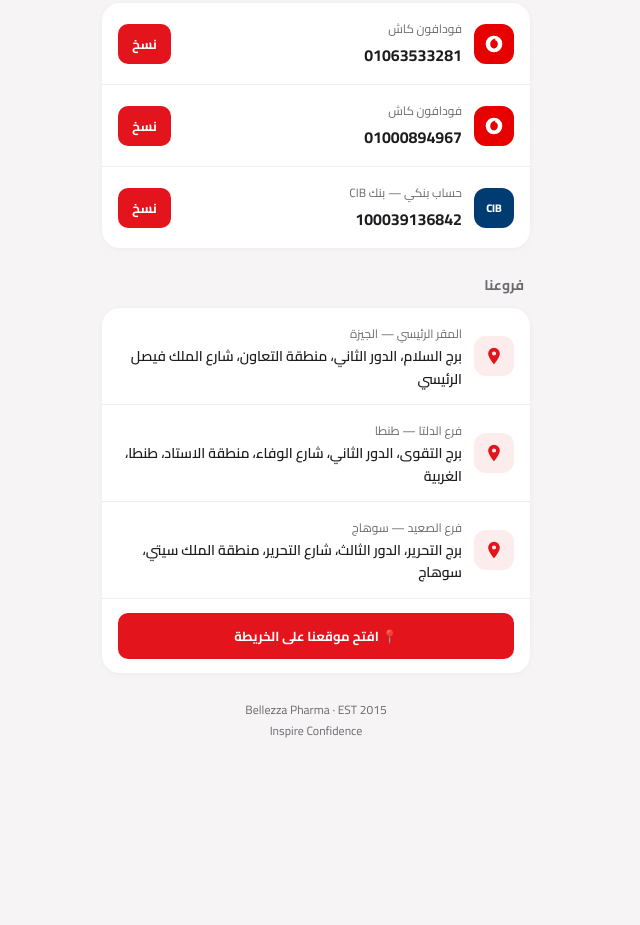
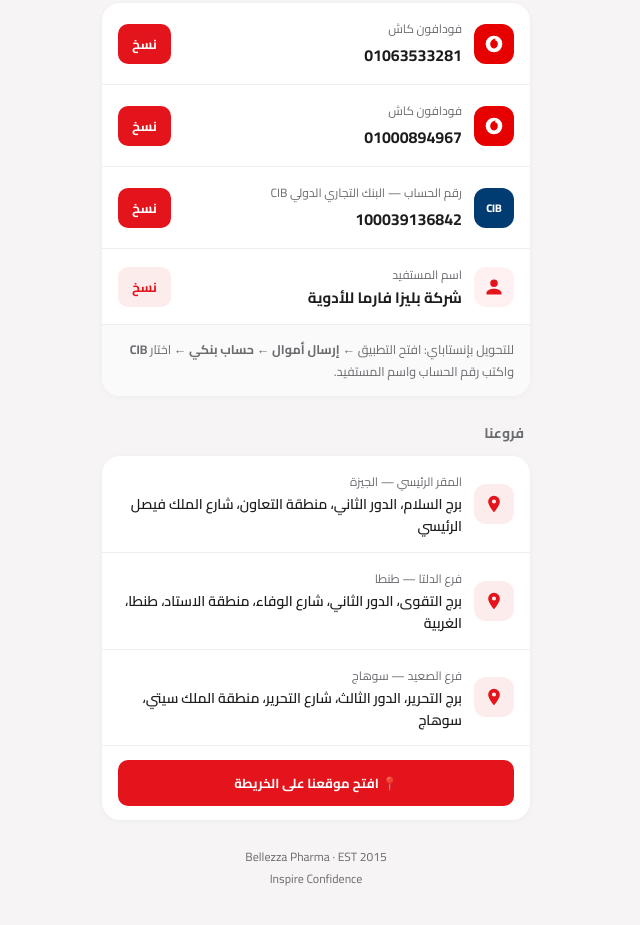
Before and after one commit to bellezzapharma/bellezzapharma.github.io, a plain HTML site: page index.html in a window 1280 px wide. Shown: the part 802-1727 px from the top of the page, without its empty margins (324-964 px from the left). Before the commit the page ends 1584 px from the top, so only its background shows below. Drawn offline with Linux system fonts and the light colour scheme.

Commit message:
Add beneficiary name and InstaPay bank-transfer note
Co-Authored-By: Claude Opus 5.5 <noreply@anthropic.com>
Claude-Session: https://claude.ai/code/session_013eovbZA6CWTdWYY9kZTdtt

```diff
--- a/index.html
+++ b/index.html
@@ -91,8 +91,16 @@ h2{font-size:14px;color:var(--muted);font-weight:700;margin:24px 6px 10px}
     </div>
     <div class="row">
       <div class="ic cib">CIB</div>
-      <div class="tx"><div class="lb">حساب بنكي — بنك CIB</div><div class="vl">100039136842</div></div>
+      <div class="tx"><div class="lb">رقم الحساب — البنك التجاري الدولي CIB</div><div class="vl">100039136842</div></div>
       <button class="btn" data-copy="100039136842">نسخ</button>
+    </div>
+    <div class="row">
+      <div class="ic"><svg viewBox="0 0 24 24"><path d="M12 12a4.5 4.5 0 1 0 0-9 4.5 4.5 0 0 0 0 9zm0 2c-3.3 0-9 1.7-9 5v2h18v-2c0-3.3-5.7-5-9-5z"/></svg></div>
+      <div class="tx"><div class="lb">اسم المستفيد</div><div class="vl ar" style="font-size:15px;font-weight:700">شركة بليزا فارما للأدوية</div></div>
+      <button class="btn ghost" data-copy="شركة بليزا فارما للأدوية">نسخ</button>
+    </div>
+    <div class="row" style="background:#fafafa">
+      <div class="tx" style="font-size:12.5px;color:var(--muted);line-height:1.7">للتحويل بإنستاباي: افتح التطبيق ← <b>إرسال أموال</b> ← <b>حساب بنكي</b> ← اختار <b>CIB</b> واكتب رقم الحساب واسم المستفيد.</div>
     </div>
   </div>
 
```
